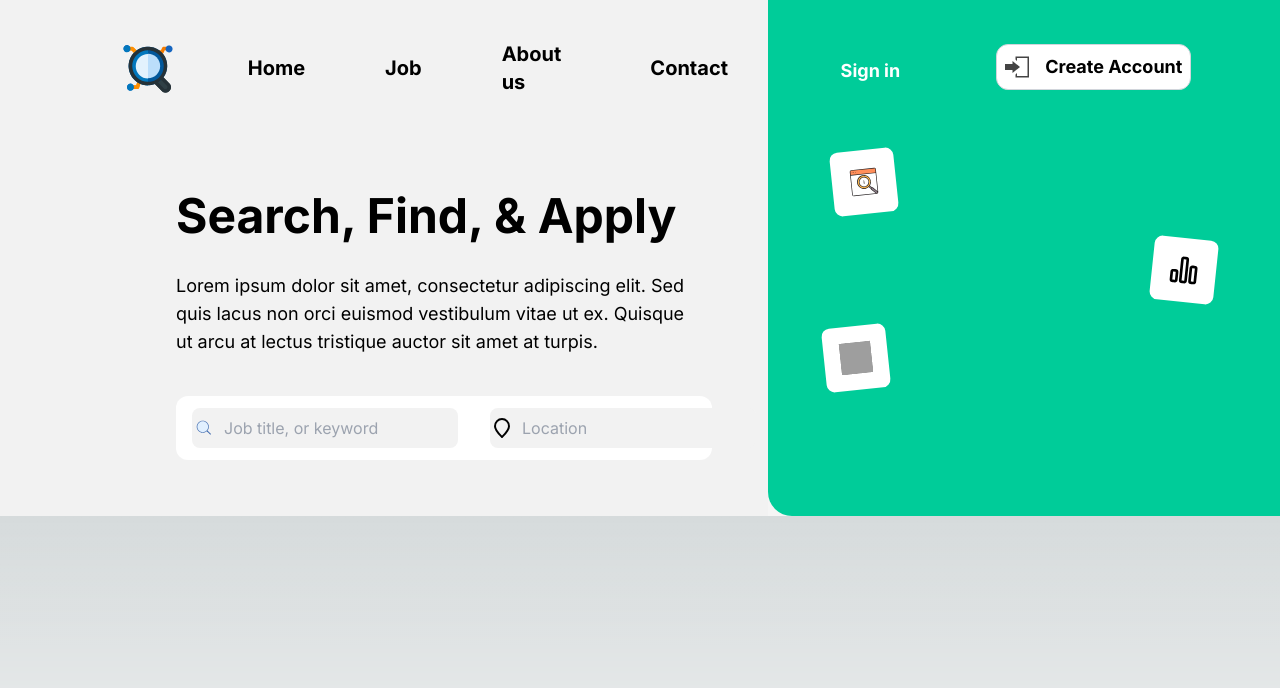
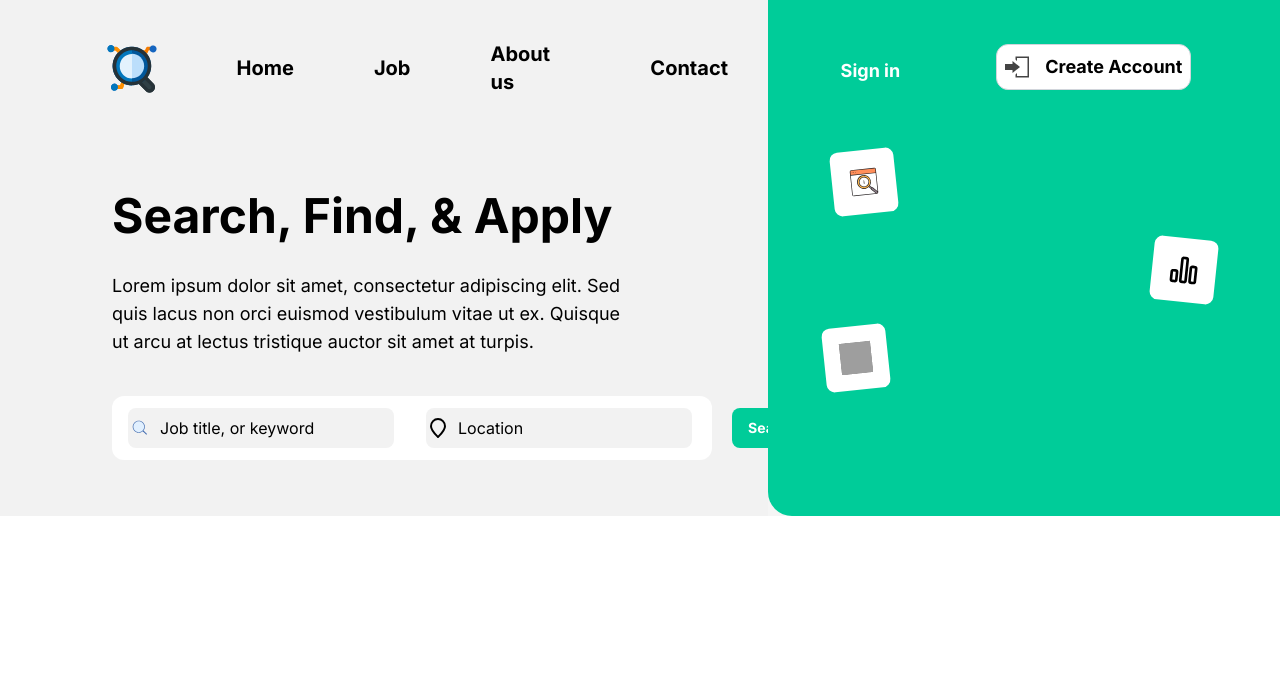
Before and after one commit to GeorgeElHajj/Designed_exercise, a Next.js app: page / in a window 1280 px wide. Shown: the top 688 px of the page. Built offline with nearby package versions, Linux system fonts and the light colour scheme; grey boxes are pictures that could not be loaded.

Commit message:
section 1

```diff
--- a/app/globals.css
+++ b/app/globals.css
@@ -8,6 +8,9 @@
   --background-end-rgb: 255, 255, 255;
 }
 
+.parent {
+background: linear-gradient(to right,  rgba(242,242,242,1) 35%, rgba(0,204,153) 35%);
+}
 @media (prefers-color-scheme: dark) {
   :root {
     --foreground-rgb: 255, 255, 255;
@@ -16,18 +19,13 @@
   }
 }
 
-body {
-  color: rgb(var(--foreground-rgb));
-  background: linear-gradient(
-      to bottom,
-      transparent,
-      rgb(var(--background-end-rgb))
-    )
-    rgb(var(--background-start-rgb));
-}
+
 
 @layer utilities {
   .text-balance {
     text-wrap: balance;
   }
 }
+input::placeholder {
+  color: black ;
+}
--- a/app/page.js
+++ b/app/page.js
@@ -3,9 +3,11 @@ import SignIn from "@/components/SignIn";
 
 export default function Home() {
     return (
-        <div className="flex flex-row bg-neutral-100 2xl:container mx-auto 2xl:min-w-full">
+        <div className="parent">
+        <div className="flex flex-row bg-neutral-100 2xl:container mx-auto">
             <NavSearch />
             <SignIn />
         </div>
+        </div>
     );
 }
--- a/components/NavSearch.jsx
+++ b/components/NavSearch.jsx
@@ -2,8 +2,8 @@ import Link from "next/link";
 
 export default function NavSearch() {
     return (
-        <div className=" bg-gr w-3/5  ">
-            <nav className="flex flex-row m-10">
+        <div className=" bg-gr w-3/5 ">
+            <nav className="flex flex-row m-10 ml-6">
                 <Link href="/"><img src="Logo.svg" alt="logo" className="w-14 h-14 mx-20" /></Link>
                 <ul className="flex flex-row items-center p-0 list-none justify-center space-x-20">
                     <li className="text-xl font-bold"><Link href="#">Home</Link></li>
@@ -12,23 +12,23 @@ export default function NavSearch() {
                     <li className="text-xl font-bold"><Link href="#">Contact</Link></li>
                 </ul>
             </nav>
-            <div className="flex flex-col mt-24 ml-44">
+            <div className="flex flex-col mt-24 ml-28">
                 <h1 className="text-5xl font-bold">Search, Find, & Apply</h1>
                 <p className="mt-8 text-lg">
                     Lorem ipsum dolor sit amet, consectetur adipiscing elit. Sed <br />
                     quis lacus non orci euismod vestibulum vitae ut ex. Quisque <br />
                     ut arcu at lectus tristique auctor sit amet at turpis.
                 </p>
-                <form className="flex flex-row mt-10 bg-white mb-14 rounded-xl justify-start mr-14">
+                <form className="flex flex-row mt-10 bg-white mb-14 rounded-xl justify-start mr-14 ">
                     <div className="relative py-3 px-4  ">
-                        <input type="search" placeholder="Job title, or keyword" className="py-2 pl-8 rounded-lg bg-gr" />
+                        <input type="search" placeholder="Job title, or keyword" className="py-2 pl-8 rounded-lg bg-gr text-black" />
                         <img src="search.svg" alt="Search Icon" className="absolute left-4 top-1/2 transform -translate-y-1/2 h-6 w-6" />
                     </div>
                     <div className="relative py-3 px-4 ">
-                        <input type="text" placeholder="Location" className="py-2 pl-8 rounded-lg bg-gr" />
+                        <input type="text" placeholder="Location" className="py-2 pl-8 rounded-lg bg-gr text-black " />
                         <img src="location.svg" alt="Location Icon" className="absolute left-4 top-1/2 transform -translate-y-1/2 h-6 w-6" />
                     </div>
-                    <button type="submit" className="bg-gg text-white font-bold py-2 px-4 rounded-lg text-sm h-10 mt-3 ">Search</button>
+                    <button type="submit" className="bg-gg text-white font-bold py-2 px-4 rounded-lg text-sm h-10 mt-3 ml-6 ">Search</button>
                 </form>
             </div>
         </div>
```
